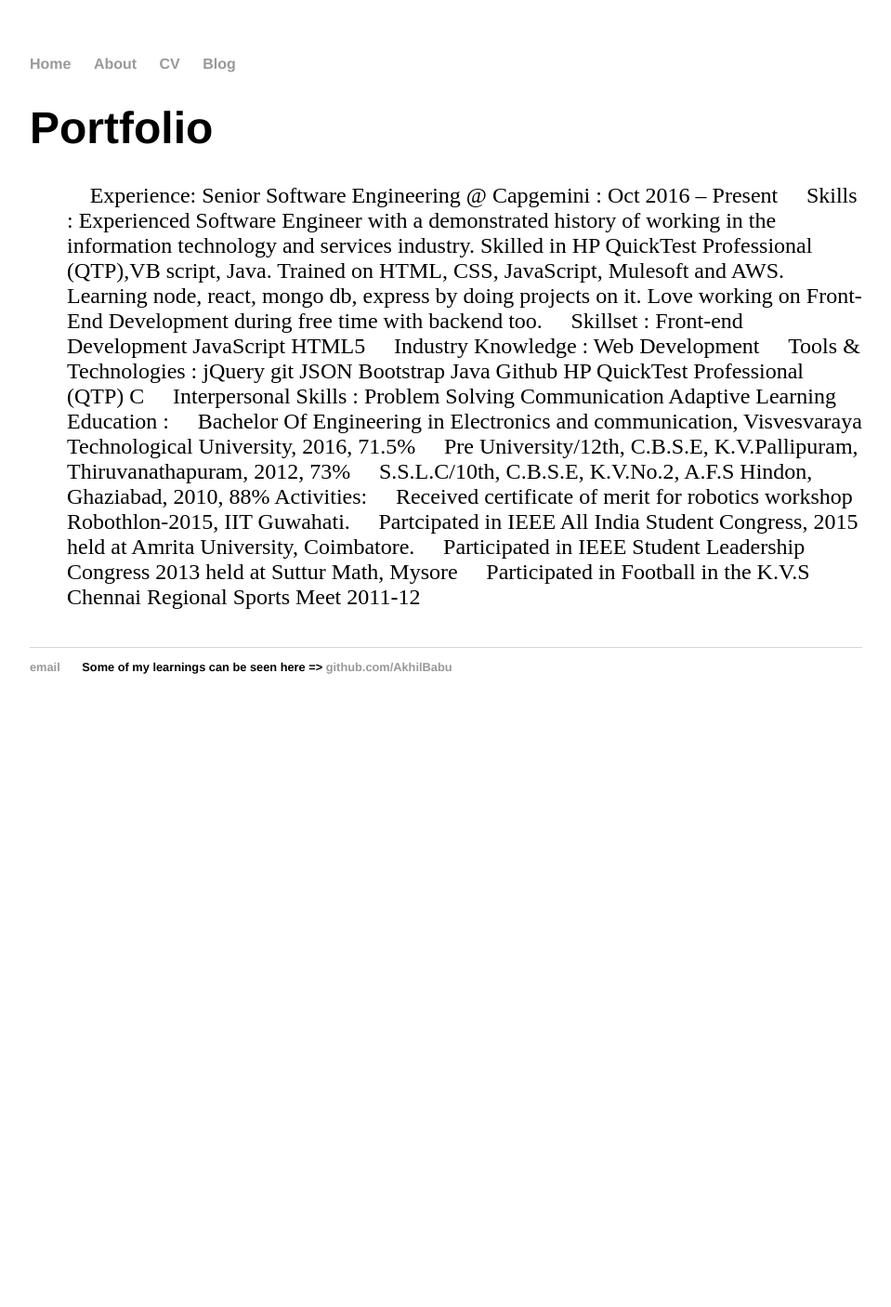
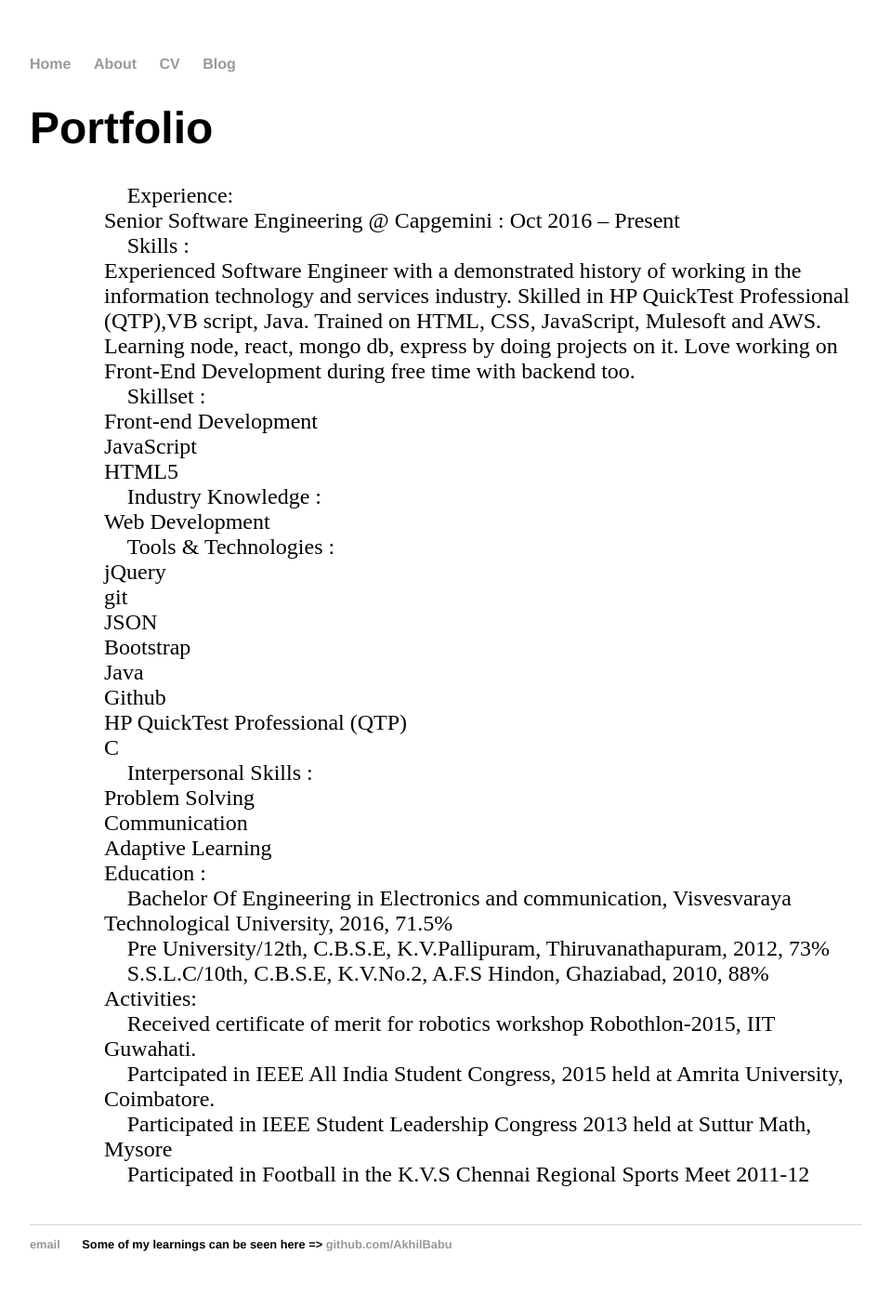
Before and after one commit to AkhilBabu94/AkhilBabu94.github.io, a Jekyll site: the page built from cv/index.html, in a window 1280 px wide. Shown: the whole page at 93% size, without its empty margins (160-1119 px from the left). Built offline with Jekyll 4.4.1, drawn with Linux system fonts in a browser that asks for light colours; before the commit the page ends 900 px from its top, so only the background shows below that; some of the changed lines change nothing that is shown.

Commit message:
Update index.html

```diff
--- a/cv/index.html
+++ b/cv/index.html
@@ -5,44 +5,44 @@ title: Portfolio
 <h1>{{ page.title }}</h1>
 <ul class="posts">
 
- Experience:
-Senior Software Engineering @ Capgemini : Oct 2016 – Present
+<ul> Experience:</ul>
+<ul>Senior Software Engineering @ Capgemini : Oct 2016 – Present</ul>
 
- Skills :
-Experienced Software Engineer with a demonstrated history of working in the information technology and services industry. Skilled in HP QuickTest Professional (QTP),VB script, Java. Trained on HTML, CSS, JavaScript, Mulesoft and AWS. Learning node, react, mongo db, express by doing projects on it. Love working on Front-End Development during free time with backend too.
+<ul> Skills :</ul>
+<ul>Experienced Software Engineer with a demonstrated history of working in the information technology and services industry. Skilled in HP QuickTest Professional (QTP),VB script, Java. Trained on HTML, CSS, JavaScript, Mulesoft and AWS. Learning node, react, mongo db, express by doing projects on it. Love working on Front-End Development during free time with backend too.</ul>
 
- Skillset :
-Front-end Development
-JavaScript
-HTML5
+<ul> Skillset :</ul>
+<ul>Front-end Development</ul>
+<ul>JavaScript</ul>
+<ul>HTML5</ul>
 
- Industry Knowledge :
-Web Development
+<ul> Industry Knowledge :</ul>
+<ul>Web Development</ul>
 
- Tools & Technologies :
-jQuery
-git
-JSON
-Bootstrap
-Java
-Github
-HP QuickTest Professional (QTP)
-C
+<ul> Tools & Technologies :</ul>
+<ul>jQuery</ul>
+<ul>git</ul>
+<ul>JSON</ul>
+<ul>Bootstrap</ul>
+<ul>Java</ul>
+<ul>Github</ul>
+<ul>HP QuickTest Professional (QTP)</ul>
+<ul>C</ul>
 
- Interpersonal Skills :
-Problem Solving
-Communication
-Adaptive Learning
+<ul> Interpersonal Skills :</ul>
+<ul>Problem Solving</ul>
+<ul>Communication</ul>
+<ul>Adaptive Learning</ul>
 
-Education :
- Bachelor Of Engineering in Electronics and communication, Visvesvaraya  Technological University, 2016,	71.5%
- Pre University/12th, C.B.S.E, K.V.Pallipuram, Thiruvanathapuram, 2012, 73%
- S.S.L.C/10th, C.B.S.E, K.V.No.2, A.F.S Hindon, Ghaziabad, 2010, 88%
+<ul>Education :</ul>
+<ul> Bachelor Of Engineering in Electronics and communication, Visvesvaraya  Technological University, 2016,	71.5%</ul>
+<ul> Pre University/12th, C.B.S.E, K.V.Pallipuram, Thiruvanathapuram, 2012, 73%</ul>
+<ul> S.S.L.C/10th, C.B.S.E, K.V.No.2, A.F.S Hindon, Ghaziabad, 2010, 88%</ul>
 
-Activities:
-	Received certificate of merit for robotics workshop Robothlon-2015, IIT Guwahati.
-	Partcipated in IEEE All India Student Congress, 2015 held at Amrita University, Coimbatore.
-	Participated in IEEE Student Leadership Congress 2013 held at Suttur Math, Mysore
-	Participated in Football in the K.V.S Chennai Regional Sports Meet 2011-12
+<ul>Activities:</ul>
+<ul>	Received certificate of merit for robotics workshop Robothlon-2015, IIT Guwahati.</ul>
+<ul>	Partcipated in IEEE All India Student Congress, 2015 held at Amrita University, Coimbatore.</ul>
+<ul>	Participated in IEEE Student Leadership Congress 2013 held at Suttur Math, Mysore</ul>
+<ul>	Participated in Football in the K.V.S Chennai Regional Sports Meet 2011-12</ul>
 
 </ul>
```
